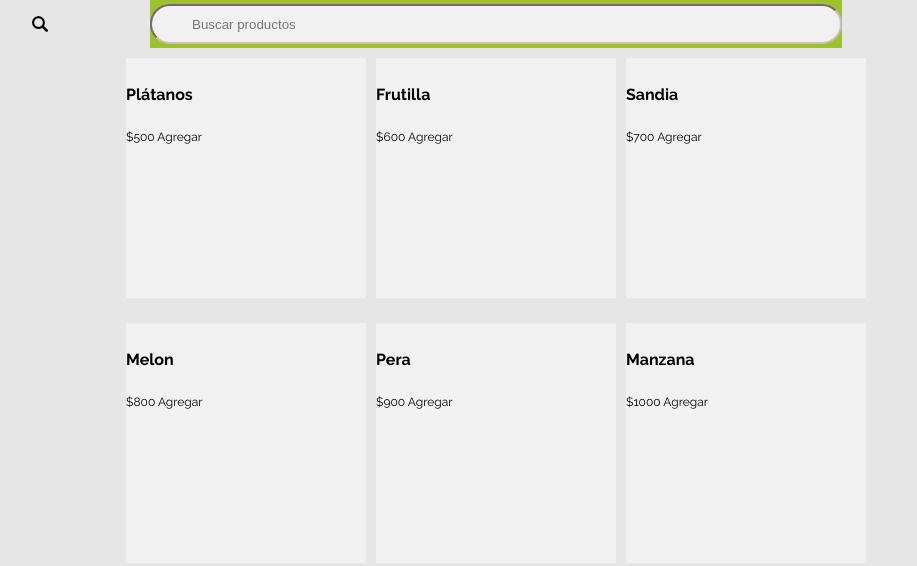
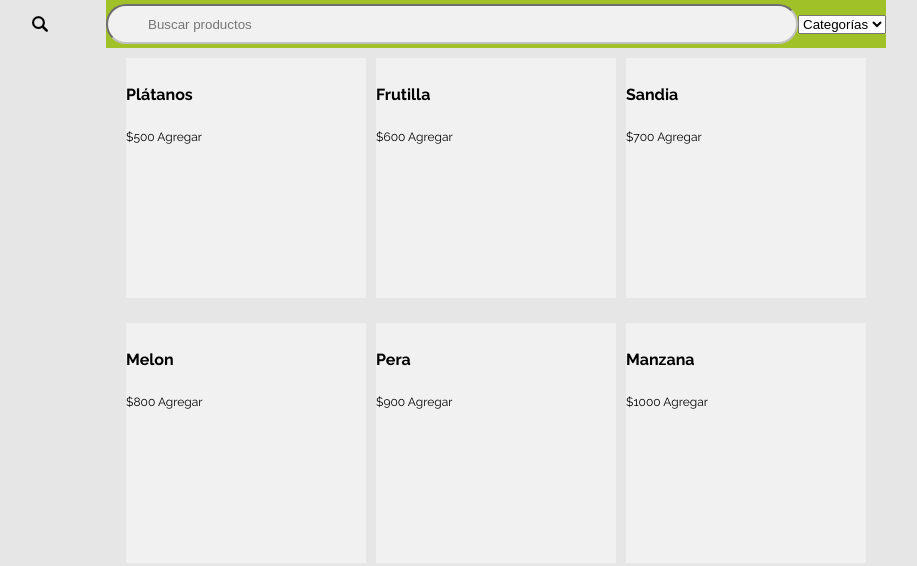
Before and after one commit to cazavi/bsale-front-challenge, a website: page index.html in a window 1280 px wide. Shown: the top 566 px of the page, without its empty margins (144-1061 px from the left). Drawn offline with Linux system fonts and the light colour scheme.

Commit message:
categories select and getData file

```diff
--- a/index.html
+++ b/index.html
@@ -14,7 +14,15 @@
       </div>
       <div class="inputDiv">
       <input type="text" id="searchInput" placeholder="Buscar productos">
+      <select class="houseSelect" id="houseS">
+        <option value=" ">Categorías</option>
+        <option value="gryffindor">Gryffindor</option>
+        <option value="slytherin">Slytherin</option>
+        <option value="ravenclaw">Ravenclaw</option>
+        <option value="hufflepuff">Hufflepuff</option>
+      </select>
         </div>
+
       <div id="result">
 
       </div>
```
Also changed, not shown: src/getData.js (added, +14 -0 lines).
